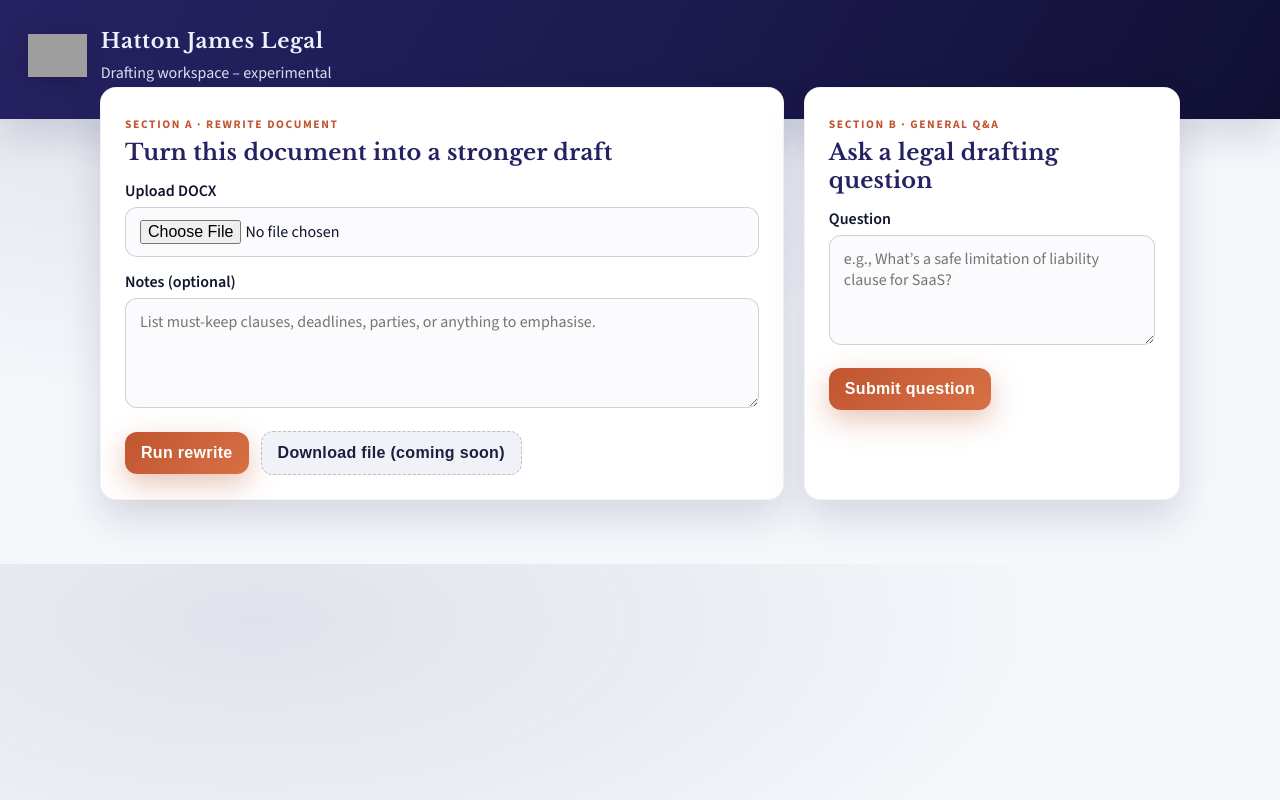
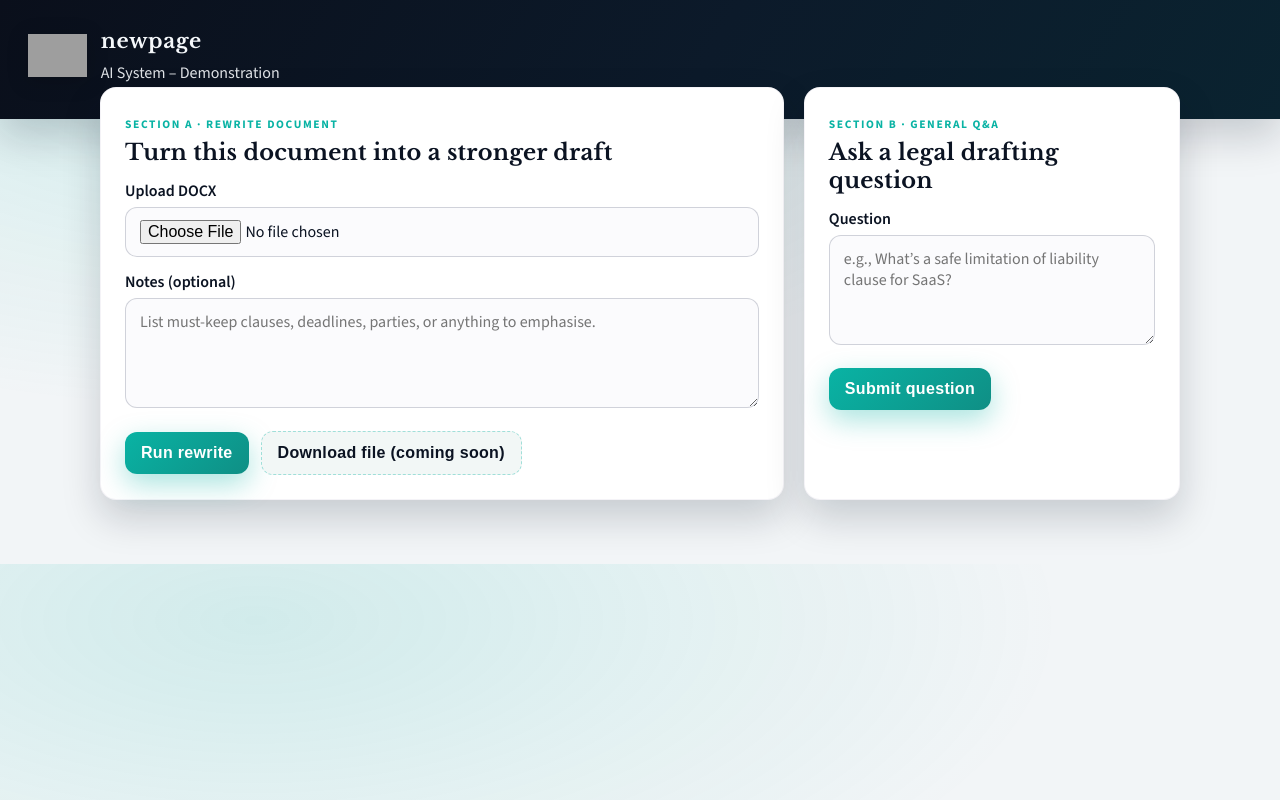
Before and after one commit to gsr00/Doc_upload_Q-A-Demo, a FastAPI app: page / in a window 1280 px wide. Run offline with FastAPI, Linux system fonts and the light colour scheme; grey boxes are pictures that could not be loaded.

Commit message:
Add DOCX download and update Newpage styling

```diff
--- a/app/main.py
+++ b/app/main.py
@@ -1,12 +1,13 @@
 from pathlib import Path
 
 import re
+import tempfile
 
-from fastapi import FastAPI, File, Form, HTTPException, UploadFile
-from fastapi.responses import HTMLResponse
+from fastapi import BackgroundTasks, FastAPI, File, Form, HTTPException, UploadFile
+from fastapi.responses import FileResponse, HTMLResponse
 from pydantic import BaseModel, Field
 
-from app.services import document_parser, file_store, qa_service, rewrite_service
+from app.services import document_parser, docx_writer, file_store, qa_service, rewrite_service
 
 app = FastAPI(title="legal-rewrite-qa")
 
@@ -39,6 +40,7 @@ async def ask_question(payload: QARequest):
 
 @app.post("/api/rewrite")
 async def rewrite_document(
+    background_tasks: BackgroundTasks,
     file: UploadFile = File(...),
     notes: str | None = Form(None),
     goals: str | None = Form(None),
@@ -56,7 +58,18 @@ async def rewrite_document(
             goals=parsed_goals,
             notes=notes,
         )
-        return {"rewritten_text": rewritten_text}
+        output_file = tempfile.NamedTemporaryFile(delete=False, suffix=".docx")
+        output_path = Path(output_file.name)
+        output_file.close()
+        docx_writer.write_docx(rewritten_text, output_path)
+        background_tasks.add_task(output_path.unlink, missing_ok=True)
+        return FileResponse(
+            output_path,
+            media_type=(
+                "application/vnd.openxmlformats-officedocument.wordprocessingml.document"
+            ),
+            filename="rewritten.docx",
+        )
     except ValueError as exc:
         raise HTTPException(status_code=400, detail=str(exc))
     finally:
--- a/app/web/templates/index.html
+++ b/app/web/templates/index.html
@@ -3,17 +3,18 @@
 <head>
   <meta charset="UTF-8">
   <meta name="viewport" content="width=device-width, initial-scale=1.0">
-  <title>Hatton James Legal · Drafting Tools</title>
+  <title>Newpage · AI System Demo</title>
   <link rel="preconnect" href="https://fonts.googleapis.com">
   <link rel="preconnect" href="https://fonts.gstatic.com" crossorigin>
   <link href="https://fonts.googleapis.com/css2?family=Libre+Baskerville:wght@700&family=Source+Sans+3:wght@400;600;700&display=swap" rel="stylesheet">
   <style>
     :root {
-      --ink: #262262;
-      --rust: #c05530;
-      --sand: #f6f7fb;
+      --ink: #0b1322;
+      --teal: #09b3a4;
+      --amber: #f2c14e;
+      --sand: #f2f5f7;
       --card: #ffffff;
-      --shadow: 0 18px 38px rgba(13, 29, 73, 0.14);
+      --shadow: 0 18px 38px rgba(7, 16, 31, 0.18);
       --radius: 16px;
     }
     * {
@@ -22,12 +23,12 @@
     body {
       margin: 0;
       font-family: 'Source Sans 3', 'Segoe UI', sans-serif;
-      background: radial-gradient(140% 140% at 20% 10%, rgba(38,34,98,0.1), transparent 45%), var(--sand);
-      color: #0f152c;
+      background: radial-gradient(140% 140% at 20% 10%, rgba(9,179,164,0.14), transparent 45%), var(--sand);
+      color: #0b1322;
     }
     header {
-      background: linear-gradient(120deg, var(--ink), #1d1a50 50%, #111033 100%);
-      color: #eef1ff;
+      background: linear-gradient(120deg, #0a0f1b, #0c1a2a 55%, #0a2330 100%);
+      color: #f5f8fb;
       padding: 28px 28px 36px;
       box-shadow: var(--shadow);
     }
@@ -85,7 +86,7 @@
       letter-spacing: 0.14em;
       font-weight: 700;
       font-size: 0.72rem;
-      color: var(--rust);
+      color: var(--teal);
       margin-bottom: 6px;
       display: inline-block;
     }
@@ -121,15 +122,15 @@
       gap: 10px;
       align-items: center;
       padding: 10px 12px;
-      border: 1px solid rgba(38,34,98,0.15);
+      border: 1px solid rgba(9, 179, 164, 0.3);
       border-radius: 12px;
-      background: #f9f7ff;
+      background: #eefaf8;
     }
     .goal input {
       width: 18px;
       height: 18px;
       margin: 0;
-      accent-color: var(--ink);
+      accent-color: var(--teal);
     }
     .actions {
       display: flex;
@@ -150,18 +151,18 @@
       transition: transform 120ms ease, box-shadow 160ms ease;
     }
     button.primary {
-      background: linear-gradient(135deg, var(--rust), #d87045);
-      color: #fff;
-      box-shadow: 0 10px 28px rgba(192, 85, 48, 0.35);
+      background: linear-gradient(135deg, var(--teal), #0f8f85);
+      color: #ffffff;
+      box-shadow: 0 10px 28px rgba(9, 179, 164, 0.35);
     }
     button.primary:hover {
       transform: translateY(-1px);
-      box-shadow: 0 14px 34px rgba(192, 85, 48, 0.4);
+      box-shadow: 0 14px 34px rgba(9, 179, 164, 0.45);
     }
     .ghost {
-      background: #f1f2f8;
-      color: #1b1f3f;
-      border: 1px dashed rgba(27,31,63,0.25);
+      background: #f2f7f6;
+      color: #0b1322;
+      border: 1px dashed rgba(9, 179, 164, 0.35);
     }
     .placeholder {
       margin-top: 12px;
@@ -182,10 +183,10 @@
       margin-top: 14px;
       padding: 14px 16px;
       border-radius: 12px;
-      border: 1px solid rgba(38,34,98,0.08);
-      background: linear-gradient(135deg, #fbfbff, #f1f3ff);
-      color: #1c2142;
-      box-shadow: 0 6px 16px rgba(17, 25, 61, 0.08);
+      border: 1px solid rgba(9, 179, 164, 0.18);
+      background: linear-gradient(135deg, #f7fffd, #ecf9f7);
+      color: #0b1322;
+      box-shadow: 0 6px 16px rgba(7, 16, 31, 0.08);
     }
     .error {
       color: #b00020;
@@ -197,10 +198,10 @@
 <body>
   <header>
     <div class="brand">
-      <img src="https://www.hattonjameslegal.co.uk/wp-content/uploads/2020/01/logo.png" alt="Hatton James Legal logo">
+      <img src="https://newpage.io/wp-content/uploads/2020/01/logo.png" alt="Newpage logo">
       <div>
-        <div class="name">Hatton James Legal</div>
-        <div class="subhead">Drafting workspace – experimental</div>
+        <div class="name">newpage</div>
+        <div class="subhead">AI System – Demonstration</div>
       </div>
     </div>
   </header>
@@ -296,11 +297,33 @@
           method: 'POST',
           body: formData
         });
-        const data = await res.json();
         if (!res.ok) {
-          throw new Error(data.detail || 'Request failed');
+          let detail = 'Request failed';
+          try {
+            const data = await res.json();
+            detail = data.detail || detail;
+          } catch (jsonErr) {
+            const text = await res.text();
+            if (text) detail = text;
+          }
+          throw new Error(detail);
         }
-        rewriteResult.textContent = data.rewritten_text || data.message || '';
+
+        const blob = await res.blob();
+        const disposition = res.headers.get('Content-Disposition') || '';
+        const match = /filename="?([^"]+)"?/i.exec(disposition);
+        const filename = match ? match[1] : 'rewritten.docx';
+
+        const url = window.URL.createObjectURL(blob);
+        const link = document.createElement('a');
+        link.href = url;
+        link.download = filename;
+        document.body.appendChild(link);
+        link.click();
+        link.remove();
+        window.URL.revokeObjectURL(url);
+
+        rewriteResult.textContent = 'Download started.';
         rewriteResult.hidden = false;
       } catch (err) {
         rewriteError.textContent = err.message || 'Something went wrong.';
```
Also changed, not shown: app/services/docx_writer.py (added, +32 -0 lines), tests/manual_smoke.py (+36 -1 lines).
